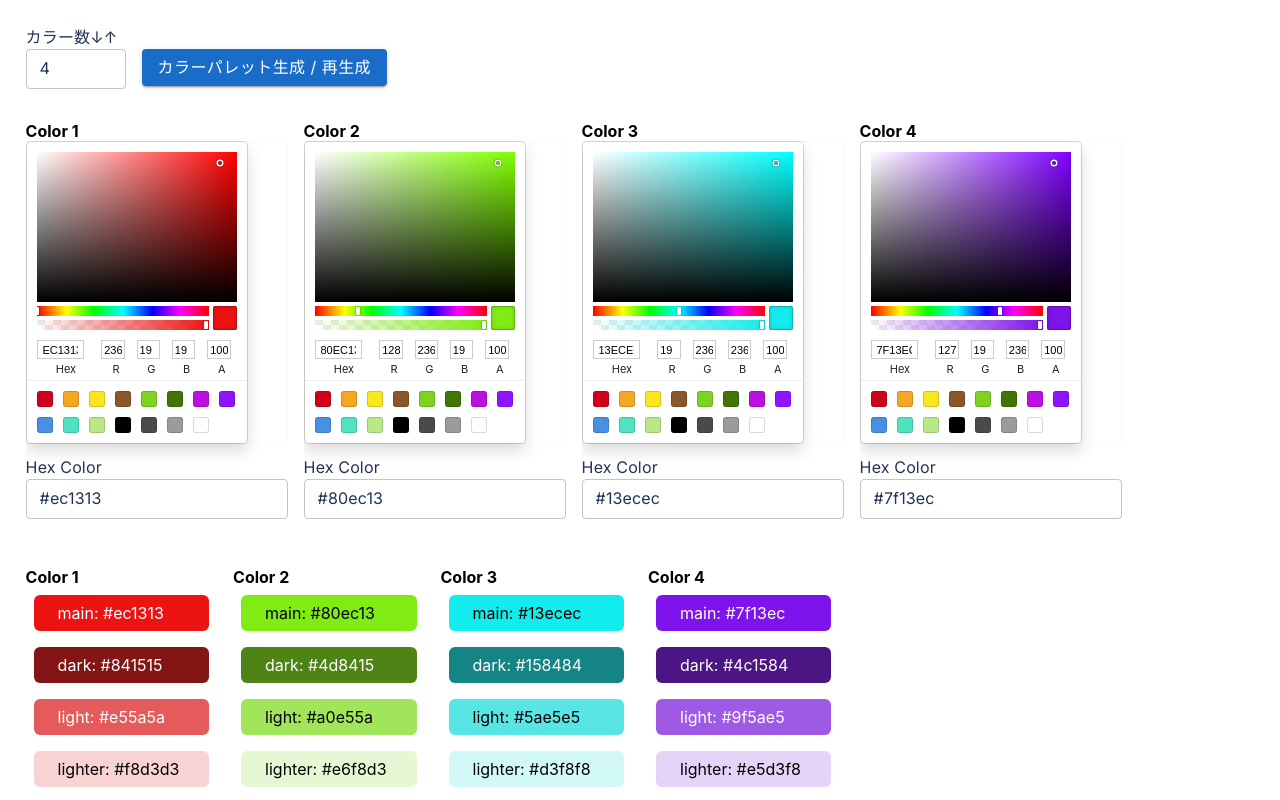
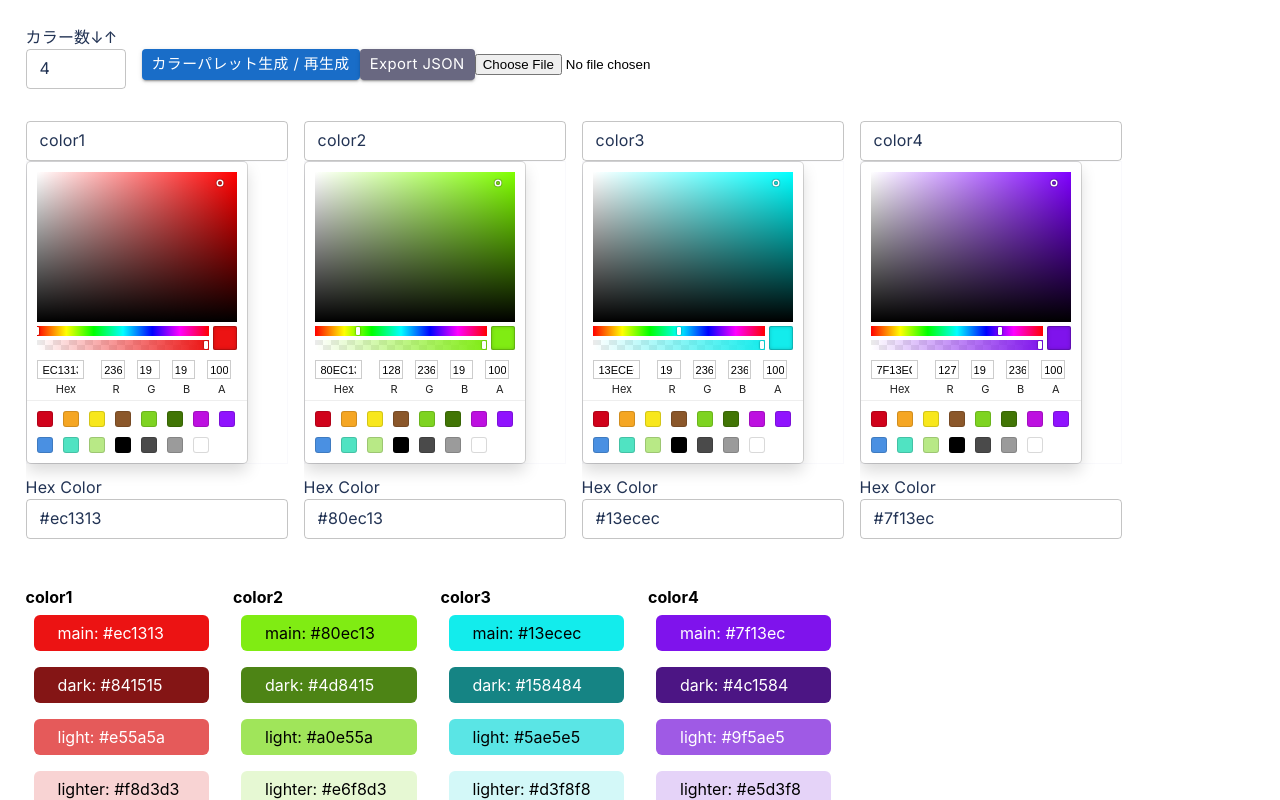
Before and after one commit to BoxPistols/PalettePally-ColorPicker2.0, a Next.js app: page / in a window 1280 px wide. Both pictures are taken after a click on the button "カラーパレット生成 / 再生成". Shown: the top 800 px of the page. Built offline with nearby package versions, Linux system fonts and the light colour scheme.

Commit message:
add json export-import / edit name

```diff
--- a/src/components/ColorPicker.tsx
+++ b/src/components/ColorPicker.tsx
@@ -1,5 +1,15 @@
-import React, { SetStateAction, useEffect, useState } from "react"
-import { Box, TextField, Button, Grid, styled, InputLabel } from "@mui/material"
+import React, { ChangeEvent, useEffect, useState } from "react"
+import {
+  Box,
+  TextField,
+  Button,
+  Grid,
+  Dialog,
+  DialogContent,
+  DialogActions,
+  styled,
+  InputLabel,
+} from "@mui/material"
 import { SketchPicker } from "react-color"
 import chroma from "chroma-js"
 
@@ -17,7 +27,6 @@ const shades = {
 
 const FlexBox = styled(Box)`
   display: flex;
-  // justify-content: space-evenly;
   align-items: center;
 `
 
@@ -48,7 +57,7 @@ function ColorInputField({ color, onChange }: ColorInputFieldProps) {
         >
           <SketchPicker
             color={color}
-            onChange={(updatedColor: { hex: any }) =>
+            onChange={(updatedColor: { hex: string }) =>
               onChange(updatedColor.hex)
             }
           />
@@ -74,6 +83,12 @@ function ColorPicker() {
   const [numColors, setNumColors] = useState(4)
   const [color, setColor] = useState<string[]>([])
   const [palette, setPalette] = useState<{ [k: string]: string }[] | null>(null)
+  const [colorNames, setColorNames] = useState(
+    Array.from({ length: numColors }, (_, i) => `color${i + 1}`)
+  )
+
+  const [showDialog, setShowDialog] = useState(false)
+  const [dialogContent, setDialogContent] = useState("")
 
   useEffect(() => {
     const initialColor = Array.from(
@@ -81,12 +96,14 @@ function ColorPicker() {
       (_, i) => chroma.hsl((i * 360) / numColors, 0.85, 0.5).hex() // 彩度を抑える
     )
     setColor(initialColor as never[])
+    setColorNames(Array.from({ length: numColors }, (_, i) => `color${i + 1}`))
   }, [numColors])
 
   const handleGenerateClick = () => {
     const newPalette = color.map((c) => {
       const baseColor = chroma(c)
       const baseHSL = baseColor.hsl()
+
       const adjustedColors = Object.fromEntries(
         Object.entries(shades).map(([shade, adjustment]) => {
           if (shade === "main") {
@@ -101,6 +118,40 @@ function ColorPicker() {
     setPalette(newPalette)
   }
 
+  const exportToJson = () => {
+    const data = {
+      colors: color,
+      names: colorNames,
+      palette: palette,
+    }
+    openDialog(JSON.stringify(data, null, 2))
+  }
+
+  const importFromJson = (event: ChangeEvent<HTMLInputElement>) => {
+    const file = event.target.files ? event.target.files[0] : null
+    if (file) {
+      const reader = new FileReader()
+      reader.onload = (e) => {
+        if (e.target !== null) {
+          const data = JSON.parse(e.target.result as string)
+          setColor(data.colors)
+          setColorNames(data.names)
+          setPalette(data.palette)
+        }
+      }
+      reader.readAsText(file)
+    }
+  }
+
+  const openDialog = (content: React.SetStateAction<string>) => {
+    setDialogContent(content)
+    setShowDialog(true)
+  }
+
+  const closeDialog = () => {
+    setShowDialog(false)
+  }
+
   return (
     <>
       <Box sx={{ mb: 3 }}>
@@ -108,7 +159,6 @@ function ColorPicker() {
           カラー数↓↑
         </StyledInputLabel>
         <TextField
-          size="small"
           id="color-length"
           value={numColors}
           onChange={(e: React.ChangeEvent<HTMLInputElement>) => {
@@ -121,14 +171,25 @@ function ColorPicker() {
           inputProps={{ min: 1, max: 24 }}
           fullWidth
           sx={{ mb: 1, width: 100, marginRight: 2 }}
+          size="small"
         />
         <Button
           variant="contained"
           color="primary"
           onClick={handleGenerateClick}
+          size="small"
         >
           カラーパレット生成 / 再生成
         </Button>
+        <Button
+          variant="contained"
+          color="secondary"
+          onClick={exportToJson}
+          size="small"
+        >
+          Export JSON
+        </Button>
+        <input type="file" onChange={importFromJson} />
       </Box>
       <FlexBox
         sx={{
@@ -141,10 +202,18 @@ function ColorPicker() {
         {Array.from({ length: numColors }, (_, i) => (
           <React.Fragment key={i}>
             <FlexBox sx={{ display: "block" }}>
-              <b>Color {i + 1}</b>
+              <TextField
+                value={colorNames[i]}
+                onChange={(e) => {
+                  const namesCopy = [...colorNames]
+                  namesCopy[i] = e.target.value
+                  setColorNames(namesCopy)
+                }}
+                size="small"
+              />
               <ColorInputField
                 color={color[i]}
-                onChange={(newColor: any) => {
+                onChange={(newColor) => {
                   const colorsCopy = [...color]
                   colorsCopy[i] = newColor
                   setColor(colorsCopy)
@@ -165,7 +234,27 @@ function ColorPicker() {
               key={i}
               style={{ display: "flex", flexDirection: "column" }}
             >
-              <b>Color {i + 1}</b>
+              <b>{colorNames[i]}</b>
+              {Object.entries(c).map(([shade, color]) => (
+                <Box
+                  m={1}
+                  px={2}
+                  key={shade}
+                  sx={{
+                    flexGrow: 1,
+                    background: color || "transparent",
+                    borderRadius: "6px",
+                    color:
+                      chroma(color as string).luminance() > 0.5
+                        ? "black"
+                        : "white",
+                  }}
+                >
+                  <Box p={1} sx={{ borderRadius: "6px" }}>
+                    {shade}: {color as string}
+                  </Box>
+                </Box>
+              ))}
               {/* Property 'entries' does not exist on type 'ObjectConstructor'. Do you need to change your target library? Try changing the 'lib' compiler option to 'es2017' or later. */}
               {Object.entries(c).map(([shade, color]) => (
                 <>
@@ -195,6 +284,18 @@ function ColorPicker() {
           ))}
         </Grid>
       )}
+      <Dialog open={showDialog} onClose={closeDialog}>
+        <DialogContent
+          sx={{
+            minWidth: "70vw",
+          }}
+        >
+          <pre>{dialogContent}</pre>
+        </DialogContent>
+        <DialogActions>
+          <Button onClick={closeDialog}>閉じる</Button>
+        </DialogActions>
+      </Dialog>
     </>
   )
 }
```
